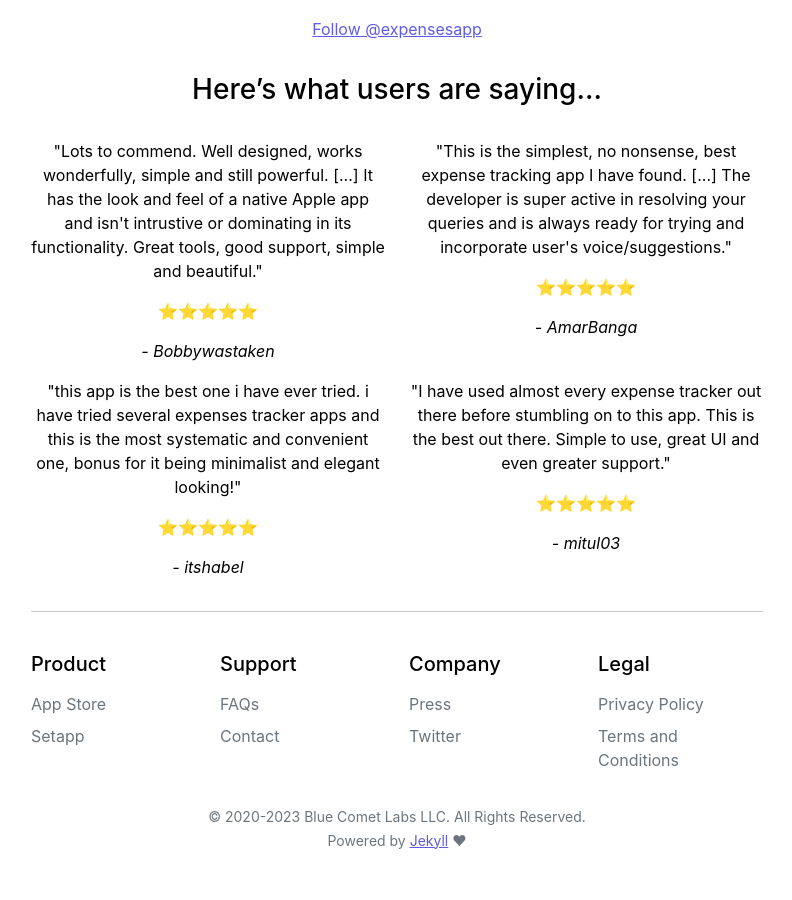
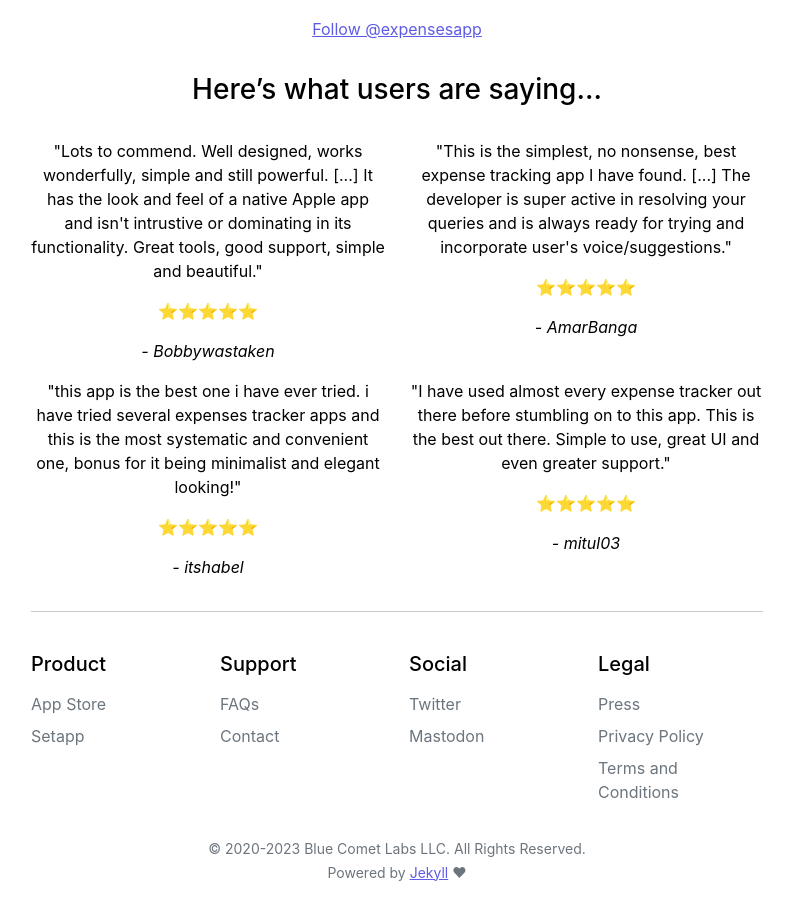
Before and after one commit to bluecometlabs/getexpenses.app, a Jekyll site: the page built from pages/index.md, in a window 1280 px wide and 900 px high, scrolled down 1433 px. Shown: the whole window, without its empty margins (243-1035 px from the left). Built offline with Jekyll 4.4.1, drawn with Linux system fonts in a browser that asks for light colours; comment, search, counter and statistics services are not loaded; before the commit the page ends 2301 px from its top, so only the background shows below that.

Commit message:
Update footer

```diff
--- a/_config.yml
+++ b/_config.yml
@@ -9,6 +9,7 @@ links:
   app_store_review: https://apps.apple.com/app/id1492055171/?action=write-review
   setapp: https://setapp.com/apps/expenses
   twitter: https://twitter.com/expensesapp
+  mastodon: https://mastodon.social/@expenses
   developer: https://pixyzehn.com
   jekyll: https://jekyllrb.com
 
--- a/_includes/footer.html
+++ b/_includes/footer.html
@@ -17,15 +17,16 @@
                 </ul>
             </div>
             <div class="col-md-3 my-2">
-                <h5>Company</h5>
+                <h5>Social</h5>
                 <ul class="nav flex-column ml-0">
-                    <li class="nav-item mb-2"><a href="/press/" class="nav-link p-0 text-muted">Press</a></li>
                     <li class="nav-item mb-2"><a href="{{ site.links.twitter }}" class="nav-link p-0 text-muted">Twitter</a></li>
+                    <li class="nav-item mb-2"><a rel="me" href="{{ site.links.mastodon }}" class="nav-link p-0 text-muted">Mastodon</a></li>
                 </ul>
             </div>
             <div class="col-md-3 my-2">
                 <h5>Legal</h5>
                 <ul class="nav flex-column ml-0">
+                    <li class="nav-item mb-2"><a href="/press/" class="nav-link p-0 text-muted">Press</a></li>
                     <li class="nav-item mb-2"><a href="/privacy/" class="nav-link p-0 text-muted">Privacy Policy</a></li>
                     <li class="nav-item mb-2"><a href="/terms/" class="nav-link p-0 text-muted">Terms and Conditions</a></li>
                 </ul>
```
